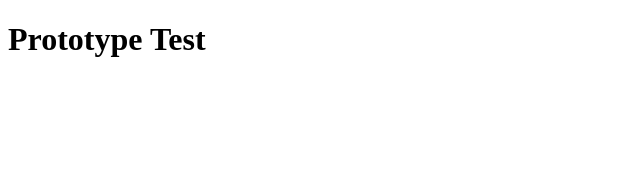
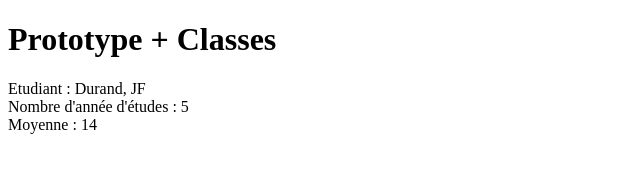
Before and after one commit to whispyy/js_prototype, a plain HTML site: page index.html in a window 1280 px wide. Shown: the whole page, without its empty margins (0-640 px from the left). Drawn offline with Linux system fonts and the light colour scheme.

Commit message:
classes added

```diff
--- /dev/null
+++ b/Etudiant.js
@@ -0,0 +1,34 @@
+class Etudiant {
+	constructor(nom, prenom, annee, notes){
+		this.nom = nom;
+		this.prenom = prenom;
+		this.annee = annee;
+
+		if(notes != undefined){
+			this.notes = notes;
+		}
+	}
+
+	getName(){
+		return this.nom;
+	}
+
+	getPrenom(){
+		return this.prenom;
+	}
+
+	getAnnee(){
+		return this.annee;
+	}
+
+	moyenne(){
+		var sum = 0;
+		for (var i = 0; i < this.notes.length; i++) {
+			sum +=this.notes[i];
+		}
+		return sum/this.notes.length;
+	}
+
+
+
+}
--- a/index.html
+++ b/index.html
@@ -2,11 +2,23 @@
 <html lang="fr">
 <head>
 	<meta charset="utf-8">
-	<title>WebAvance</title>
-	<script src="script.js"></script>
+	<title>WebAvance JS</title>
+	<!--<script src="script.js"></script>-->
+	<script src="Etudiant.js"></script>
 </head>
 <body>
-	<h1>Prototype Test</h1>
+	<h1>Prototype + Classes</h1>
+	<script type="text/javascript">
+		var p = document.createElement('p');
+		var etudiant = new Etudiant('Durand','JF',5,[12,15,15]);
+		p.innerHTML= "Etudiant : "+etudiant.getName()+", "+etudiant.getPrenom()+
+					 "<br />Nombre d'année d'études : "+etudiant.getAnnee()+
+					 "<br />Moyenne : "+etudiant.moyenne()
+					 ;
+
+		var doc = document.body;
+		doc.appendChild(p);
+	</script>
 </body>
 
 </html>
```
